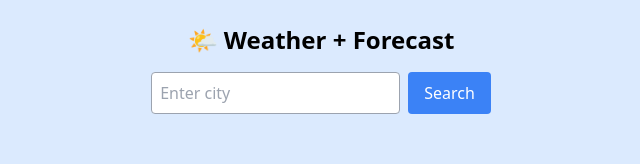
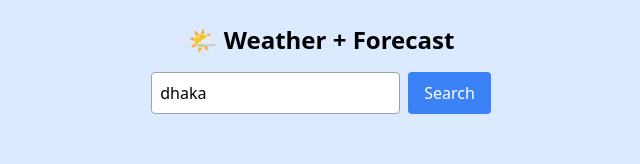
Before and after one commit to HussainShafayet/weatherapp, a React (Create React App) app: page / in a window 1280 px wide. Shown: the top 164 px of the page, without its empty margins (319-959 px from the left). Built offline with nearby package versions, Linux system fonts and the light colour scheme.

Commit message:
default city added

```diff
--- a/src/App.js
+++ b/src/App.js
@@ -6,7 +6,7 @@ import axios from "axios";
 const API_KEY = '2c0bef5d13d81b46231ccb42f7ea3516';
 
 function App() {
-  const [city, setCity] = useState('');
+  const [city, setCity] = useState('dhaka');
   const [weather, setWeather] = useState(null);
     const [forecast, setForecast] = useState([]);
   const [error, setError] = useState('');
```
